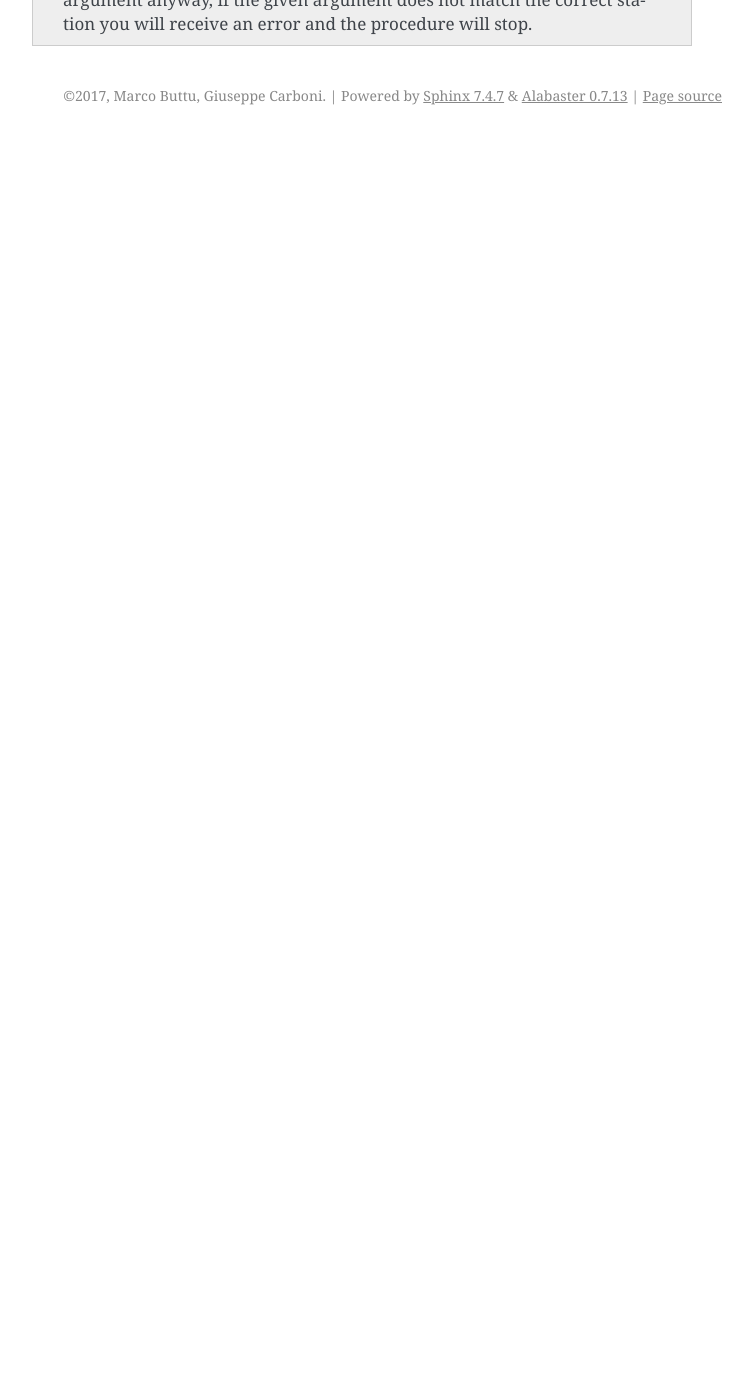
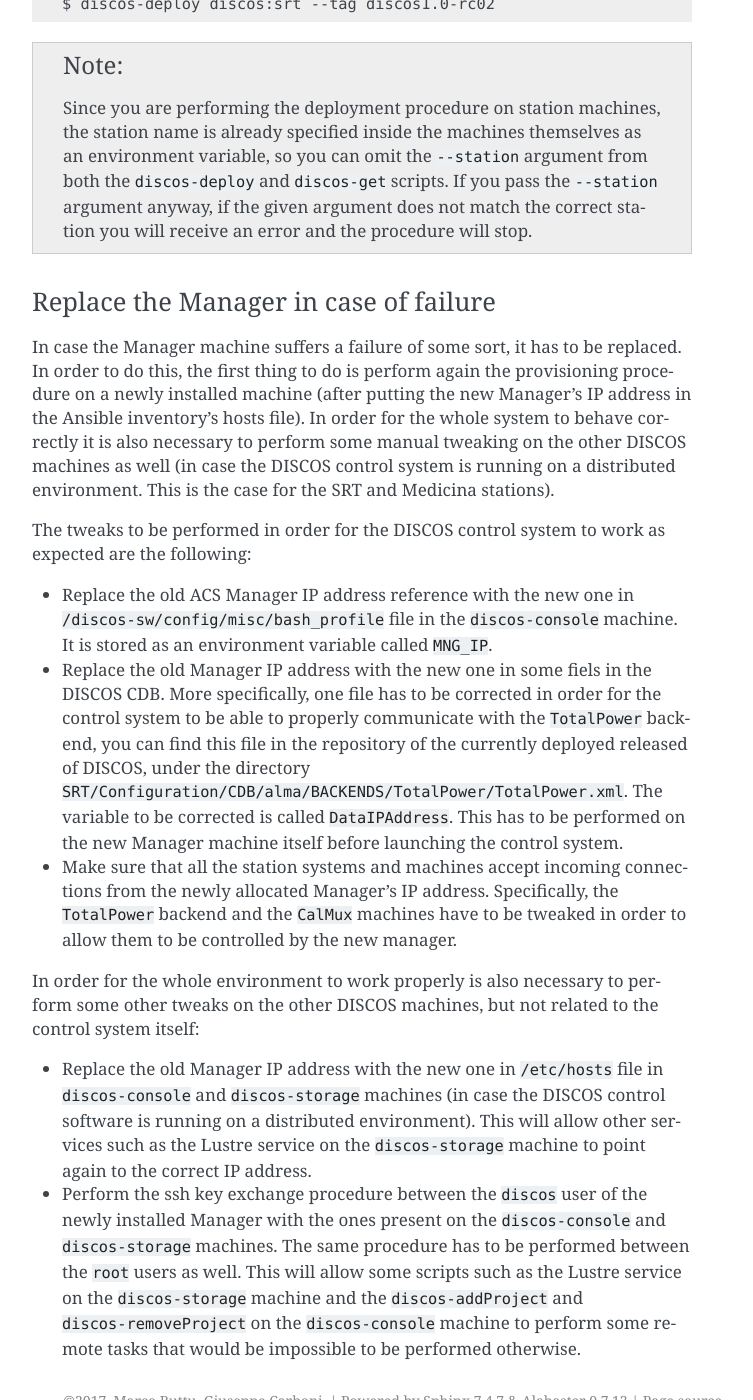
Before and after one commit to marco-buttu/discos-deployment, a Sphinx documentation site: the page built from doc/production.rst, in a window 1280 px wide and 1400 px high, scrolled down 1961 px. Shown: the whole window, without its empty margins (388-1141 px from the left). Built offline with Sphinx 7.4.7, drawn with Linux system fonts in a browser that asks for light colours; before the commit the page ends 2096 px from its top, so only the background shows below that; some of the changed text lies outside the part shown.

Commit message:
Fix #334, add some doc. on how to replace the Manager in case of failure

```diff
--- a/doc/production.rst
+++ b/doc/production.rst
@@ -3,6 +3,15 @@
 **********
 Production
 **********
+
+Unlike the Development environment, that uses Vagrant pre-configured virtual
+machines, when dealing with production machines, you have to perform some
+preliminary tasks in order for the provisioning procedure to be completed
+successfully. It is required that you configure the to-be-provisioned
+machines' network interfaces, as well as their disk partitions. You also have
+to install on them the desired Operating System (Centos 6.8 for ACS running
+machines, Centos 7.2 for storage). Without these preliminary tasks, the
+provisioning procedure will most likely fail.
 
 Machines deployment
 ===================
@@ -74,3 +83,51 @@ tag you want to install on the machines:
    argument from both the ``discos-deploy`` and ``discos-get`` scripts. If you
    pass the ``--station`` argument anyway, if the given argument does not match
    the correct station you will receive an error and the procedure will stop.
+
+Replace the Manager in case of failure
+--------------------------------------
+In case the Manager machine suffers a failure of some sort, it has to be
+replaced. In order to do this, the first thing to do is perform again the
+provisioning procedure on a newly installed machine (after putting the new
+Manager's IP address in the Ansible inventory's hosts file). In order for
+the whole system to behave correctly it is also necessary to perform some
+manual tweaking on the other DISCOS machines as well (in case the DISCOS
+control system is running on a distributed environment. This is the case
+for the SRT and Medicina stations).
+
+The tweaks to be performed in order for the DISCOS control system to work as
+expected are the following:
+
+- Replace the old ACS Manager IP address reference with the new one in
+  ``/discos-sw/config/misc/bash_profile`` file in the ``discos-console``
+  machine. It is stored as an environment variable called ``MNG_IP``.
+- Replace the old Manager IP address with the new one in some fiels in the
+  DISCOS CDB. More specifically, one file has to be corrected in order for the
+  control system to be able to properly communicate with the ``TotalPower``
+  backend, you can find this file in the repository of the currently deployed
+  released of DISCOS, under the directory
+  ``SRT/Configuration/CDB/alma/BACKENDS/TotalPower/TotalPower.xml``.
+  The variable to be corrected is called ``DataIPAddress``. This has to be
+  performed on the new Manager machine itself before launching the control
+  system.
+- Make sure that all the station systems and machines accept incoming
+  connections from the newly allocated Manager's IP address. Specifically, the
+  ``TotalPower`` backend and the ``CalMux`` machines have to be tweaked in
+  order to allow them to be controlled by the new manager.
+
+In order for the whole environment to work properly is also necessary to
+perform some other tweaks on the other DISCOS machines, but not related to
+the control system itself:
+
+- Replace the old Manager IP address with the new one in ``/etc/hosts`` file in
+  ``discos-console`` and ``discos-storage`` machines (in case the DISCOS
+  control software is running on a distributed environment). This will allow
+  other services such as the Lustre service on the ``discos-storage`` machine
+  to point again to the correct IP address.
+- Perform the ssh key exchange procedure between the ``discos`` user of the
+  newly installed Manager with the ones present on the ``discos-console`` and
+  ``discos-storage`` machines. The same procedure has to be performed between
+  the ``root`` users as well. This will allow some scripts such as the Lustre
+  service on the ``discos-storage`` machine and the ``discos-addProject`` and
+  ``discos-removeProject`` on the ``discos-console`` machine to perform some
+  remote tasks that would be impossible to be performed otherwise.
```
